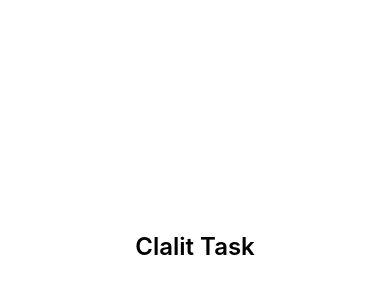
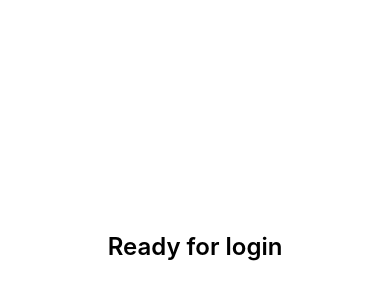
Before and after one commit to MatanB27/clalit-task, a React Native app: screen / in a window 390 px wide. Shown: the part 176-476 px from the top of the page. Built offline with nearby package versions, Linux system fonts and the light colour scheme.

Commit message:
init app auth and appointment

```diff
--- a/src/App.tsx
+++ b/src/App.tsx
@@ -1,10 +1,41 @@
+import { useEffect } from 'react';
 import { StatusBar } from 'expo-status-bar';
 import { StyleSheet, Text, View } from 'react-native';
+import { useAuthStore } from './store/auth-store';
+import { useAppointmentStore } from './store/appointment-store';
 
 export default function App() {
+  const isAuthInitialized = useAuthStore((state) => state.isInitialized);
+  const isAuthenticated = useAuthStore((state) => state.isAuthenticated);
+  const initializeAuth = useAuthStore((state) => state.initializeAuth);
+
+  const isAppointmentInitialized = useAppointmentStore(
+    (state) => state.isInitialized,
+  );
+  const initializeAppointment = useAppointmentStore(
+    (state) => state.initializeAppointment,
+  );
+
+  useEffect(() => {
+    const initializeApp = async () => {
+      await initializeAuth();
+      await initializeAppointment();
+    };
+
+    initializeApp();
+  }, [initializeAppointment, initializeAuth]);
+
+  const isAppInitialized = isAuthInitialized && isAppointmentInitialized;
+
   return (
     <View style={styles.container}>
-      <Text style={styles.title}>Clalit Task</Text>
+      <Text style={styles.title}>
+        {isAppInitialized
+          ? isAuthenticated
+            ? 'Session restored'
+            : 'Ready for login'
+          : 'Loading app...'}
+      </Text>
       <StatusBar style="auto" />
     </View>
   );
--- a/src/store/auth-store.ts
+++ b/src/store/auth-store.ts
@@ -34,8 +34,6 @@
     if (!token || !user || isMockTokenExpired(token)) {
       await clearAuthStorage();
       await removeActiveAppointment();
-
-      useAppointmentStore.getState().resetAppointmentState();
 
       set({
         isInitialized: true,
```
